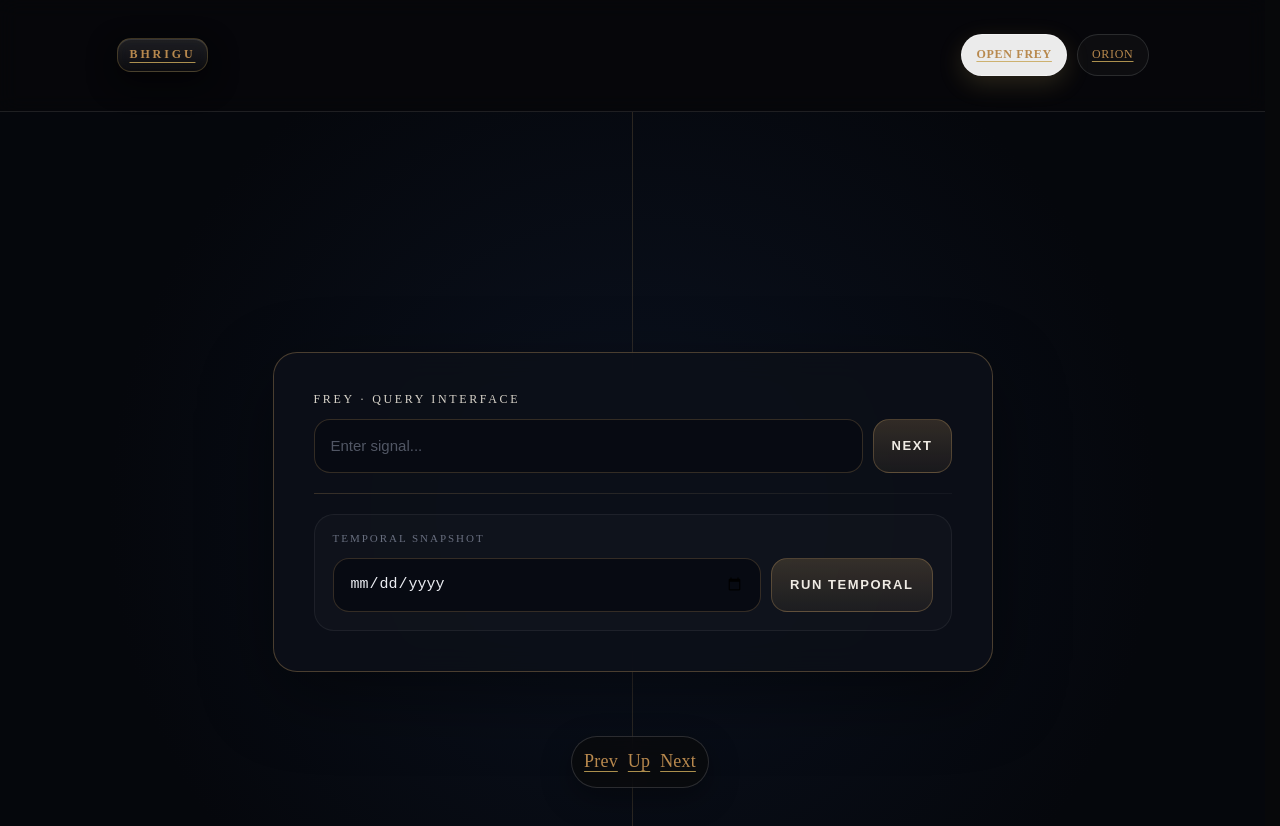
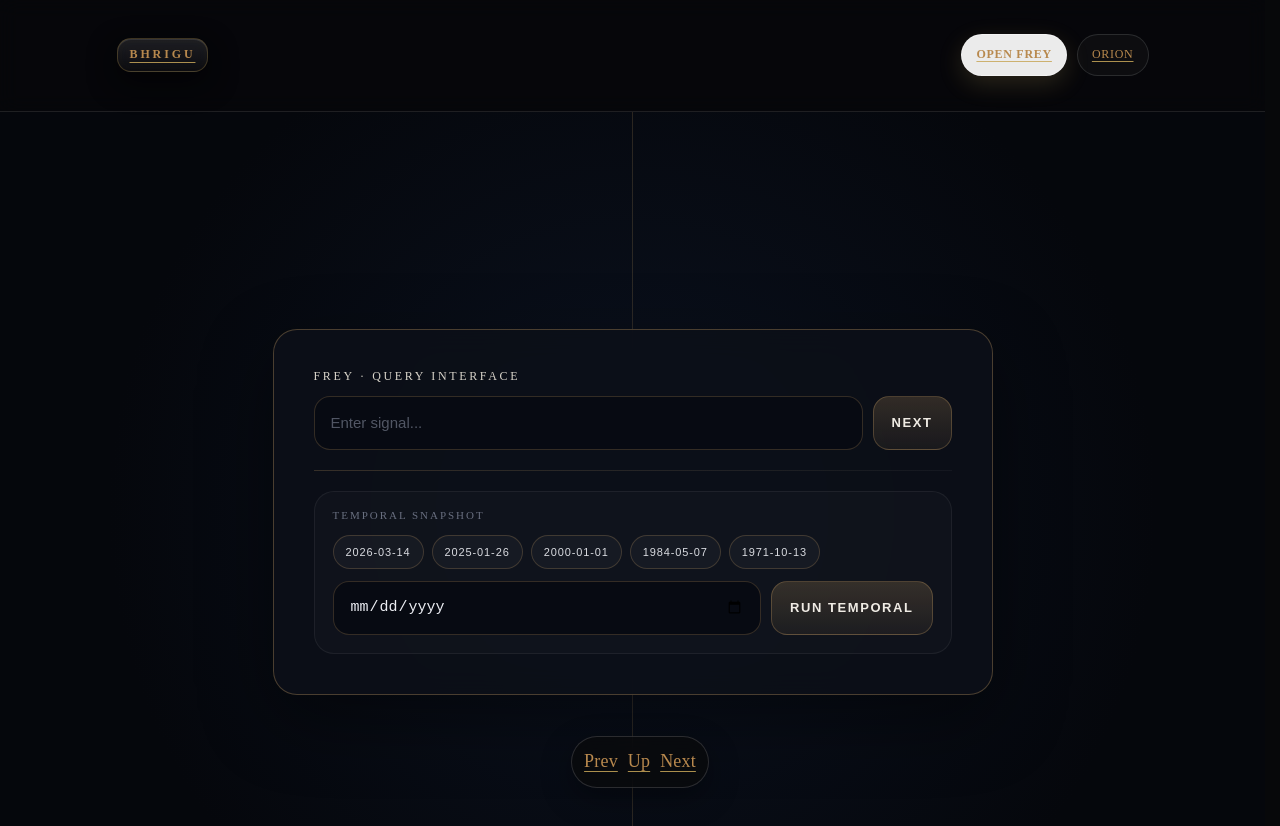
Before and after one commit to AiBhrigu/bhrigu-portal, a Next.js app: page /frey in a window 1280 px wide. Shown: the top 826 px of the page. Built offline with nearby package versions, Linux system fonts and the light colour scheme.

Commit message:
FREY temporal snapshots v0.1

```diff
--- a/pages/frey.js
+++ b/pages/frey.js
@@ -128,7 +128,22 @@ export default function Frey({ initialDate, initialResult, initialQueryMarker })
   const [result, setResult] = useState(initialResult);
   const [loading, setLoading] = useState(false);
 
+  const SNAPSHOT_DATES = [
+    "2026-03-14",
+    "2025-01-26",
+    "2000-01-01",
+    "1984-05-07",
+    "1971-10-13",
+  ];
+
   const interpretation = useMemo(() => buildInterpretation(result), [result]);
+
+  function runSnapshot(nextDate) {
+    if (!/^\d{4}-\d{2}-\d{2}$/.test(nextDate)) return;
+    if (typeof window !== "undefined") {
+      window.location.assign(`/frey?d=${encodeURIComponent(nextDate)}`);
+    }
+  }
 
   function runTemporal() {
     if (!date) return;
@@ -158,6 +173,23 @@ export default function Frey({ initialDate, initialResult, initialQueryMarker })
 
           <div className="freyTemporalBlock" data-frey-temporal="V0_7" data-frey-query-marker={initialQueryMarker}>
             <div className="freyTemporalTitle">Temporal Snapshot</div>
+
+            <div
+              className="freySnapshotRow"
+              data-frey-snapshots="__FREY_TEMPORAL_SNAPSHOTS_V0_1__"
+              data-frey-snapshot-active={initialDate || ""}
+            >
+              {SNAPSHOT_DATES.map((snapshotDate) => (
+                <button
+                  key={snapshotDate}
+                  type="button"
+                  className={`freySnapshotChip${initialDate === snapshotDate ? " isActive" : ""}`}
+                  onClick={() => runSnapshot(snapshotDate)}
+                >
+                  {snapshotDate}
+                </button>
+              ))}
+            </div>
 
             <div className="freyTemporalRow">
               <input
@@ -306,6 +338,32 @@ export default function Frey({ initialDate, initialResult, initialQueryMarker })
           text-transform: uppercase;
           color: rgba(188, 197, 220, 0.52);
           margin-bottom: 14px;
+        }
+
+        .freySnapshotRow {
+          display: flex;
+          flex-wrap: wrap;
+          gap: 8px;
+          margin-bottom: 12px;
+        }
+
+        .freySnapshotChip {
+          min-height: 34px;
+          border-radius: 999px;
+          border: 1px solid rgba(255, 200, 120, 0.18);
+          background: rgba(255, 255, 255, 0.03);
+          color: rgba(245, 247, 252, 0.88);
+          padding: 0 12px;
+          font-size: 11px;
+          letter-spacing: 0.08em;
+          text-transform: uppercase;
+          cursor: pointer;
+        }
+
+        .freySnapshotChip.isActive {
+          border-color: rgba(255, 200, 120, 0.42);
+          background: rgba(255, 200, 120, 0.10);
+          color: rgba(255, 248, 236, 0.98);
         }
 
         .freyTemporalRow {
```
